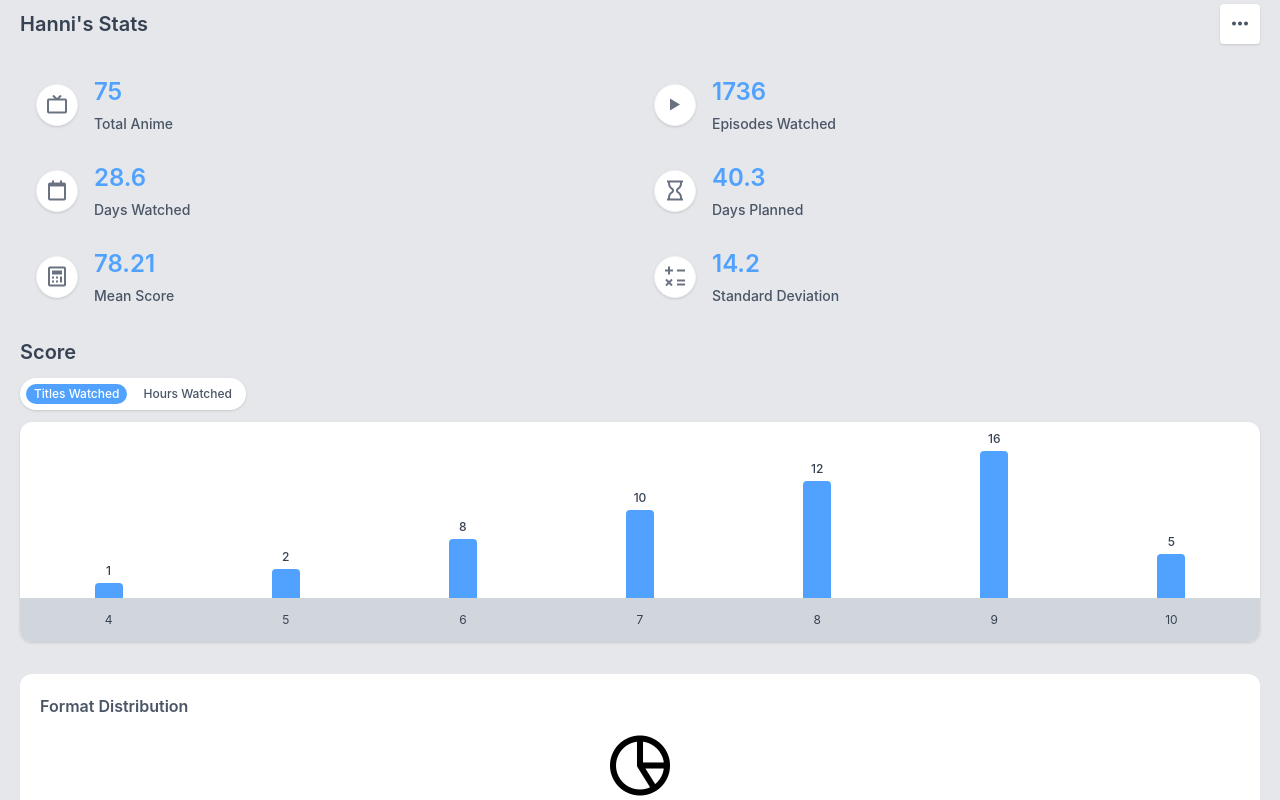
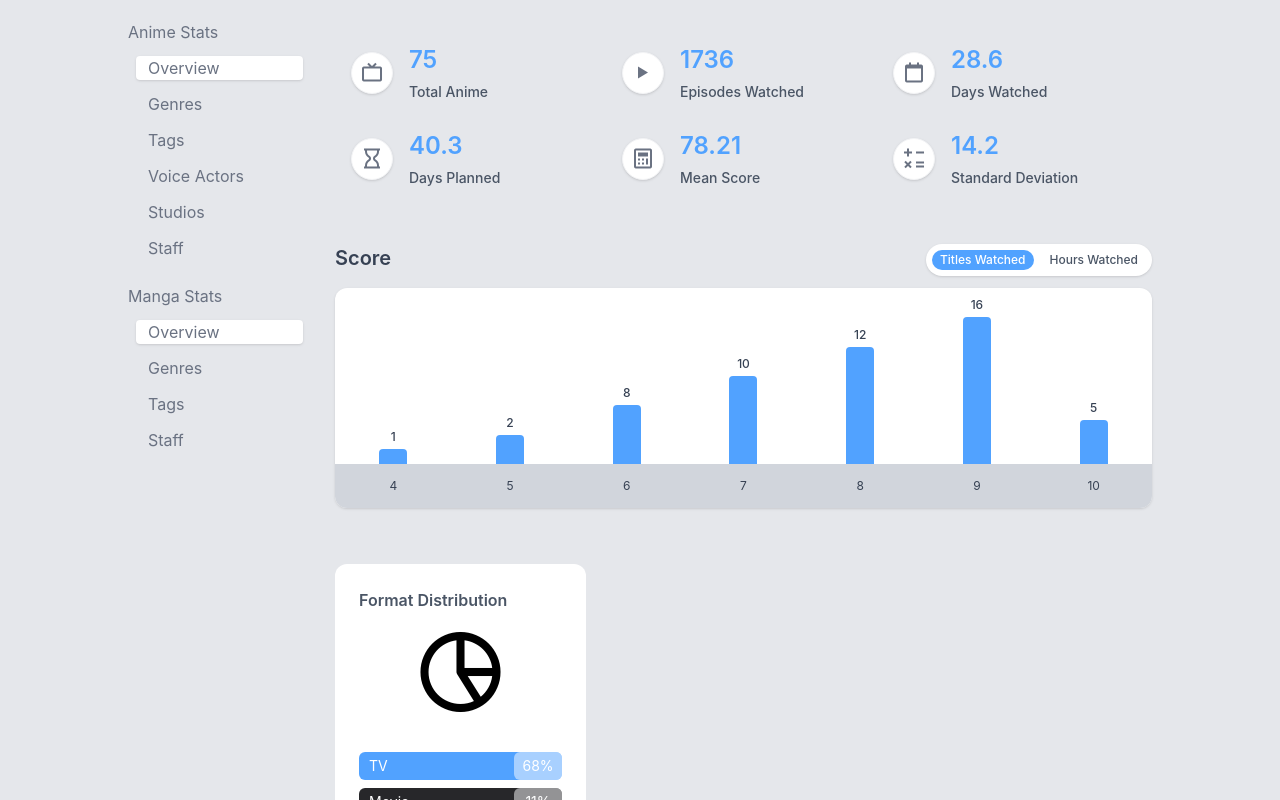
Before and after one commit to loganyeh/moviecritic, a React (Vite) app in the folder frontend/: page /stats in a window 1280 px wide. Shown: the part 320-1120 px from the top of the page. Built offline with nearby package versions, Linux system fonts and the light colour scheme.

Commit message:
Stats page static ui created

```diff
--- a/frontend/src/pages/AnimeList/AnimeList.tsx
+++ b/frontend/src/pages/AnimeList/AnimeList.tsx
@@ -21,6 +21,7 @@ type AnimeListProps = {
 };
 
 function AnimeList({ setCurrentMovieId }: AnimeListProps ){
+    const animeLists = ["All", "Watching", "Completed", "Paused", "Dropped", "Planning"];
     const [watching, setWatching] = useState<MovieListsType[]>([]);
     const [completed, setCompleted] = useState<MovieListsType[]>([]);
     // const [paused, setPaused] = useState<MovieListsType[]>([]);
@@ -57,7 +58,7 @@ function AnimeList({ setCurrentMovieId }: AnimeListProps ){
                 <div className="flex justify-between gap-10 p-5 pb-16 md:p-[32px] md:pb-16 xl:px-0 max-w-5xl 2xl:max-w-7xl w-full bg-gray-200">
                     <div className="hidden md:flex flex-1 flex-col items-start gap-6">
                         <TabletListSearch />
-                        <Lists />
+                        <Lists title="Lists" categories={animeLists} />
                         <Filters />
                         <Year />
                         <Sort />
--- a/frontend/src/pages/AnimeList/Lists.tsx
+++ b/frontend/src/pages/AnimeList/Lists.tsx
@@ -1,15 +1,18 @@
 
+type ListsProps = {
+    title: string,
+    categories: string[],
+};
 
-function Lists(){
-    const listCategories = ["All", "Watching", "Completed", "Paused", "Dropped", "Planning"];
+function Lists({ title, categories }: ListsProps ){
 
     return(
         <>
             <section className="flex flex-col gap-3 w-full text-gray-500">
-                <p className="">Lists</p>
+                <p>{title}</p>
 
                 <div className="flex flex-col gap-3 pl-2">
-                    {listCategories.map((category, index) => {
+                    {categories.map((category, index) => {
                         return <div key={index} className={`${index === 0 ? "w-full bg-white rounded shadow" : ""} pl-3`}>
                             {category}
                         </div>
--- a/frontend/src/pages/MangaList/MangaList.tsx
+++ b/frontend/src/pages/MangaList/MangaList.tsx
@@ -21,6 +21,7 @@ type MangaListProps = {
 };
 
 function MangaList({ setCurrentMovieId }: MangaListProps ){
+    const mangaLists = ["All", "Watching", "Completed", "Paused", "Dropped", "Planning"];
     const [watching, setWatching] = useState<MovieListsType[]>([]);
     const [completed, setCompleted] = useState<MovieListsType[]>([]);
 
@@ -54,7 +55,7 @@ function MangaList({ setCurrentMovieId }: MangaListProps ){
                 <div className="flex justify-between gap-10 p-5 pb-16 md:p-[32px] md:pb-16 xl:px-0 max-w-5xl 2xl:max-w-7xl w-full bg-gray-200">
                     <div className="hidden md:flex flex-1 flex-col items-start gap-6">
                         <TabletListSearch />
-                        <Lists />
+                        <Lists title="Lists" categories={mangaLists} />
                         <Filters />
                         <Year />
                         <Sort />
--- a/frontend/src/pages/Stats/Stats.tsx
+++ b/frontend/src/pages/Stats/Stats.tsx
@@ -1,9 +1,15 @@
+// Comp Imports
 import ProfileBanner from "../Overview/ProfileBanner";
 import ProfileNav from "../../components/ProfileNav";
 import Footer from "../../components/Footer";
 import FloatingNav from "../../components/FloatingNav";
 
+//
+import Lists from "../AnimeList/Lists";
+
 function Stats(){
+    const animeStatsLists = ["Overview", "Genres", "Tags", "Voice Actors", "Studios", "Staff"];
+    const mangaStatsLists = ["Overview", "Genres", "Tags", "Staff"];
     const userStats = [
         {
             icon: "bx bx-tv",
@@ -124,10 +130,19 @@ function Stats(){
             <ProfileNav />
 
             {/* page body */}
-            <div className="flex gap-[32px] flex-col px-5 pt-6 py-0 bg-gray-200">
+            <div className="flex justify-center bg-gray-200">
+                <div className="flex gap-[32px] md:px-[32px] xl:px-0 md:pt-10 md:pb-28 w-full max-w-5xl 2xl:max-w-7xl">
+                    {/* left side */}
+                    <section className="hidden md:flex gap-6 flex-col w-full max-w-[175px]">
+                        <Lists title="Anime Stats" categories={animeStatsLists} />
+                        <Lists title="Manga Stats" categories={mangaStatsLists} />
+                    </section>
+
+                    {/* Right Side */}
+                    <div className="flex gap-[32px] md:gap-14 flex-1 flex-col px-5 md:px-0 pt-6 py-14">
 
                         {/* User Stats Header */}
-                <section className="flex justify-between items-center">
+                        <section className="md:hidden flex justify-between items-center">
                             <p className="text-xl font-semibold text-gray-700">Hanni's Stats</p>
                             <div className="flex justify-center items-center p-2 bg-white rounded shadow">
                                 <i className='bx bx-dots-horizontal-rounded text-2xl text-gray-600'></i>
@@ -136,7 +151,7 @@ function Stats(){
 
                         {/* Stats */}
                         <section>
-                    <div className="grid gap-[28px] grid-cols-2 px-4">
+                            <div className="grid gap-[28px] grid-cols-2 xl:grid-cols-3 px-4">
                                 {userStats.map((cat, index) => {
                                     return <div key={index} className="flex gap-4 justify-start items-center">
                                         <div className="border border-gray-100 flex justify-center items-center p-2 bg-white rounded-full shadow">
@@ -150,14 +165,20 @@ function Stats(){
                                     </div>
                                 })}
                             </div>
-
                         </section>
 
                         {/* Score */}
                         <section className="flex gap-3 flex-col">
+                            <div className="xl:flex justify-between">
                                 <p className="text-xl font-semibold text-gray-700">Score</p>
 
-                    <div className="flex gap-2 p-1.5 w-fit bg-white rounded-full shadow">
+                                <div className="hidden xl:flex gap-2 p-1.5 w-fit bg-white rounded-full shadow">
+                                    <p className="px-2 py-0.5 text-xs font-medium bg-blue-400 text-white rounded-full">Titles Watched</p>
+                                    <p className="px-2 py-0.5 text-xs font-medium text-gray-600 rounded-full">Hours Watched</p>
+                                </div>
+                            </div>
+
+                            <div className="xl:hidden flex gap-2 p-1.5 w-fit bg-white rounded-full shadow">
                                 <p className="px-2 py-0.5 text-xs font-medium bg-blue-400 text-white rounded-full">Titles Watched</p>
                                 <p className="px-2 py-0.5 text-xs font-medium text-gray-600 rounded-full">Hours Watched</p>
                             </div>
@@ -180,20 +201,19 @@ function Stats(){
                                 </div>
                             </div>
 
-
                         </section>
 
-                {/* Episode Count */}
-
+                        <div className="xl:grid xl:grid-cols-3 xl:gap-[32px]">
                             {/* Format Distribution */}
-                <section className="flex gap-3 flex-col p-5 bg-white rounded-xl">
+                            <section className="flex gap-3 flex-col p-6 bg-white rounded-xl">
                                 <p className="font-semibold text-gray-600">Format Distribution</p>
 
+                                <div className="flex gap-3 md:gap-6 xl:gap-[32px] flex-col md:flex-row xl:flex-col 2xl:flex-row">
                                     <div className="flex justify-center items-center">
-                        <i className='bx bx-pie-chart-alt-2 text-7xl' ></i>
+                                        <i className='bx bx-pie-chart-alt-2 text-7xl md:text-8xl' ></i>
                                     </div>
 
-                    <div className="flex gap-2 flex-col">
+                                    <div className="flex gap-2 flex-col md:w-full">
                                         {format.map((format, index) => {
                                             return <div key={index} className={`flex justify-between items-center pl-2.5 ${format.color} text-white rounded-md`}>
                                                 <p className="text-sm">{format.format}</p>
@@ -201,16 +221,13 @@ function Stats(){
                                             </div>
                                         })}
                                     </div>
+                                </div>
 
                             </section>
+                        </div>
 
-                {/* Status Distribution */}
-                {/* Country Distribution */}
-
-                {/* Release Year */}
-
-                {/* Watch Year */}
-
+                    </div>
+                </div>
             </div>
 
             <FloatingNav />
```
Lines whose indentation alone changed are shown as unchanged.
